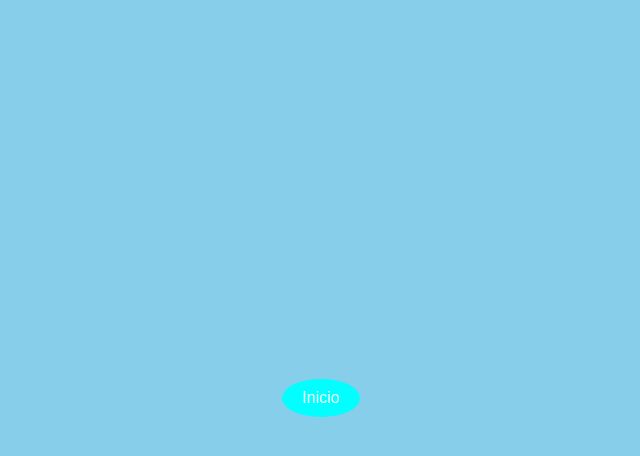
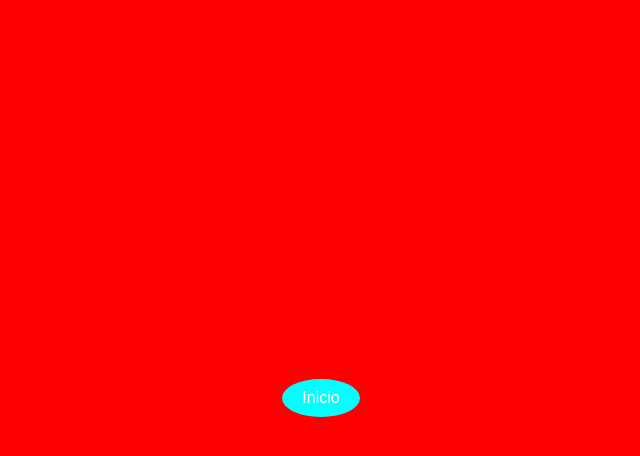
Before and after one commit to DaYalin4/Coeure, a plain HTML site: page index.html in a window 1280 px wide. Shown: the part 190-646 px from the top of the page, without its empty margins (117-757 px from the left). Drawn offline with Linux system fonts and the light colour scheme.

Commit message:
Update style.css

```diff
--- a/style.css
+++ b/style.css
@@ -5,7 +5,7 @@ body {
     justify-content: center;
     align-items: center;
     height: 100vh;
-    background-color: skyblue; /* Cambiado a azul cielo */
+    background-color: red; /* Cambiado a rojo */
 }
 
 .container {
```
